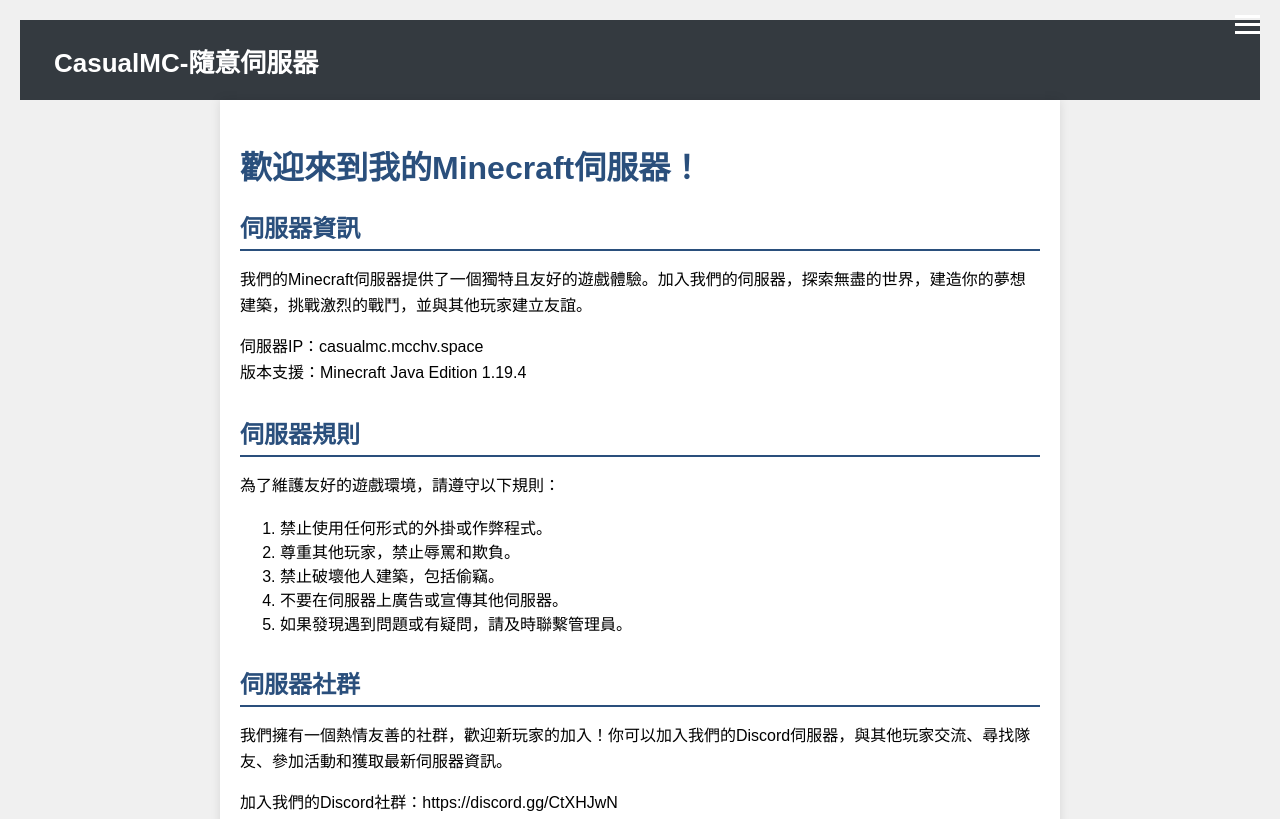
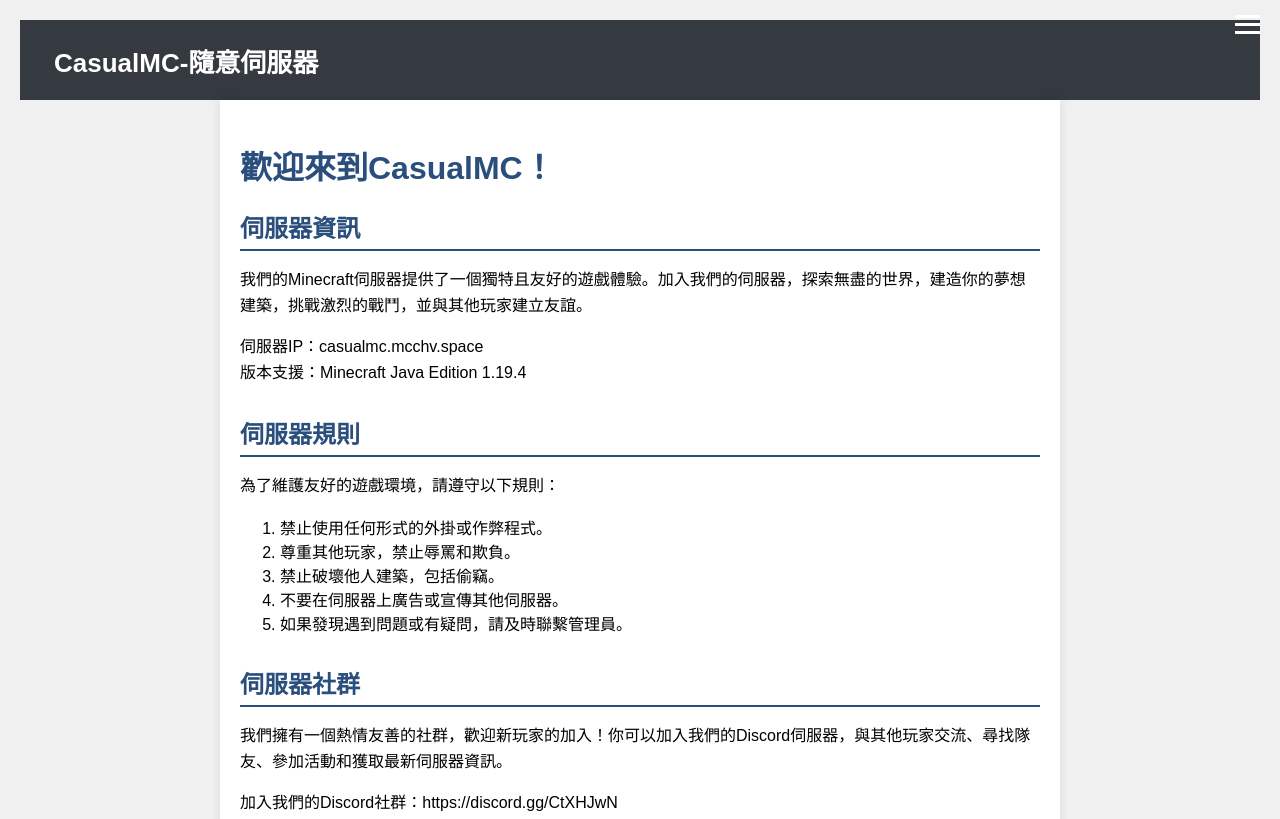
Before and after one commit to Aliendo-Team/Aliendo-Team.github.io, a plain HTML site: page info.html in a window 1280 px wide. Shown: the top 819 px of the page. Drawn offline with nearby package versions, Linux system fonts and the light colour scheme.

Commit message:
Update info.html

```diff
--- a/info.html
+++ b/info.html
@@ -1,7 +1,7 @@
 <!DOCTYPE html>
 <html>
 <head>
-    <title>我的Minecraft伺服器</title>
+    <title>Server info | CasualMC</title>
     <style>
         body {
             font-family: Arial, sans-serif;
@@ -112,7 +112,7 @@
 
 
     <div class="container">
-        <h1>歡迎來到我的Minecraft伺服器！</h1>
+        <h1>歡迎來到CasualMC！</h1>
 
         <div class="server-info">
             <h2>伺服器資訊</h2>
```
